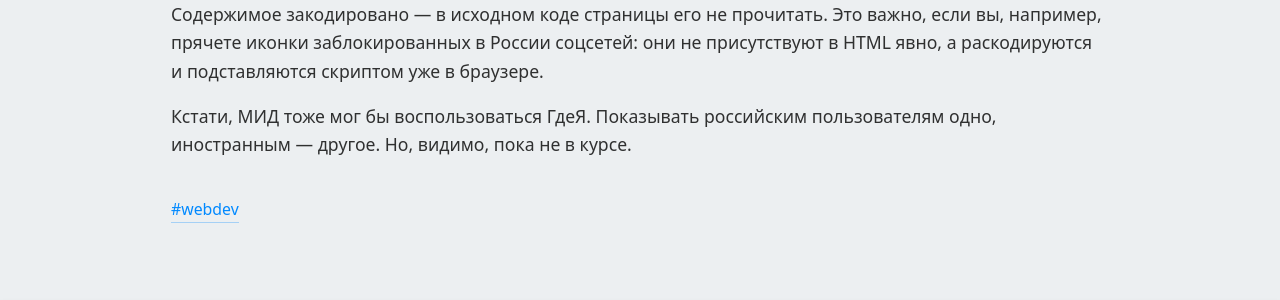
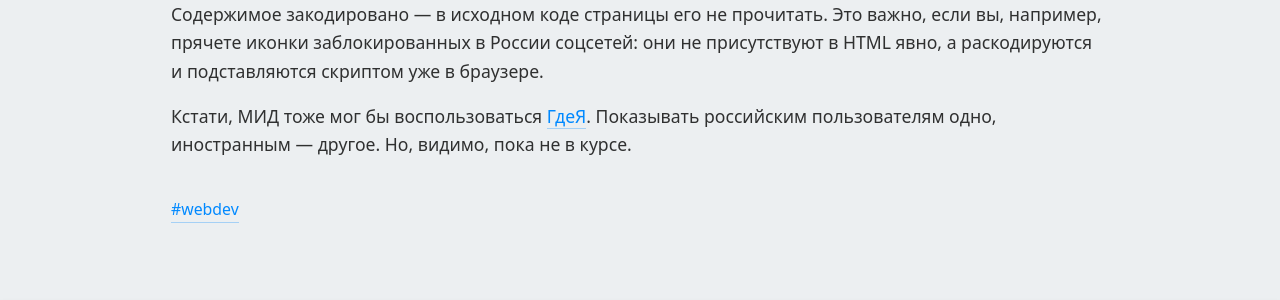
Before and after one commit to artembolotov/artembolotov.github.io, a Jekyll site: the page built from blog/_posts/2026-03-22-gdeya.md, in a window 1280 px wide and 900 px high, scrolled down 3147 px. Shown: the part 220-520 px from the top of the window. Built offline with Jekyll 4.4.1, drawn with Linux system fonts in a browser that asks for light colours; some of the changed lines change nothing that is shown.

Commit message:
Added link

```diff
--- a/blog/_posts/2026-03-22-gdeya.md
+++ b/blog/_posts/2026-03-22-gdeya.md
@@ -73,4 +73,4 @@ CDN — российский, запрос к нему не шейпится,
 
 Содержимое закодировано — в исходном коде страницы его не прочитать. Это важно, если вы, например, прячете иконки заблокированных в России соцсетей: они не присутствуют в HTML явно, а раскодируются и подставляются скриптом уже в браузере.
 
-Кстати, МИД тоже мог бы воспользоваться ГдеЯ. Показывать российским пользователям одно, иностранным — другое. Но, видимо, пока не в курсе.
+Кстати, МИД тоже мог бы воспользоваться [ГдеЯ](https://gdeya.bolotov.dev/){:target="_blank"}. Показывать российским пользователям одно, иностранным — другое. Но, видимо, пока не в курсе.
```
